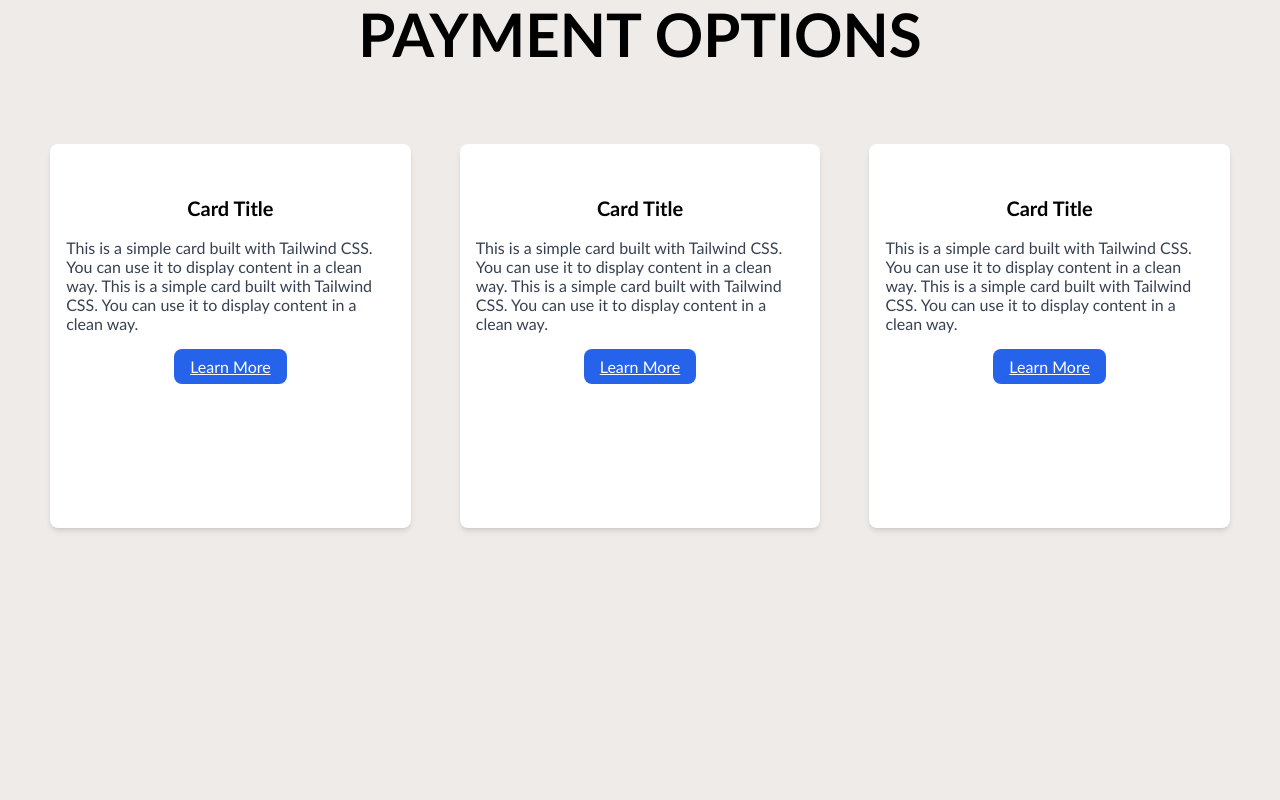
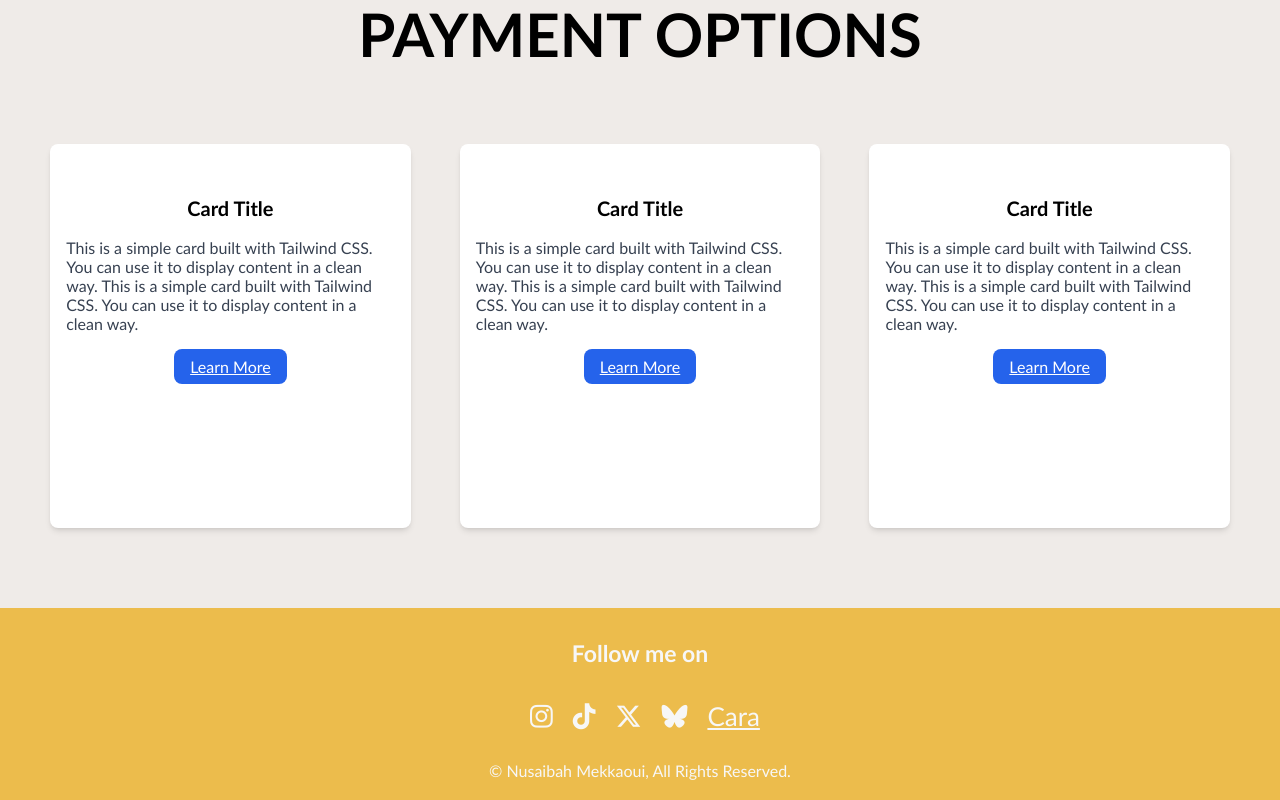
Before and after one commit to NMekks/elevvo-internship-task3-taskflow, a React (Create React App) app: page / in a window 1280 px wide. Shown: the part 2462-3262 px from the top of the page. Before the commit the page ends 3070 px from the top, so only its background shows below. Built offline with nearby package versions, Linux system fonts and the light colour scheme.

Commit message:
added footer and styling

```diff
--- a/public/index.html
+++ b/public/index.html
@@ -8,6 +8,8 @@
       name="description"
       content="Web site created using create-react-app"
     />
+    <script src="https://kit.fontawesome.com/c998e43a22.js" crossorigin="anonymous"></script>
+
     <!-- <link href="./output.css" rel="stylesheet"> -->
     <title>React App</title>
   </head>
--- a/src/App.js
+++ b/src/App.js
@@ -1,10 +1,12 @@
 import React from 'react';
 import TaskFlow from './TaskFlow';
+import Footer from './Footer';
 
 function App() {
   return (
     <div className="App">
       <TaskFlow />
+      <Footer />
     </div>
   );
 }
--- /dev/null
+++ b/src/Footer.js
@@ -0,0 +1,42 @@
+import React from "react";
+
+const Footer = () => {
+  return (
+    <footer>
+      <div id="rightfooter">
+        <h3>Follow me on</h3>
+        <div id="social-media-footer">
+          <ul>
+            <li>
+              <a href="#">
+                <i className="fa-brands fa-instagram" />
+              </a>
+            </li>
+            <li>
+              <a href="#">
+                <i className="fa-brands fa-tiktok" />
+              </a>
+            </li>
+            <li>
+              <a href="#">
+                <i className="fa-brands fa-x-twitter" />
+              </a>
+            </li>
+            <li>
+              <a href="#">
+                <i className="fa-brands fa-bluesky" />
+              </a>
+            </li>
+            <li>
+              <a href="#">Cara</a>
+            </li>
+          </ul>
+        </div>
+        <br />
+        <p>© Nusaibah Mekkaoui, All Rights Reserved.</p>
+      </div>
+    </footer>
+  );
+};
+
+export default Footer;
--- a/src/index.css
+++ b/src/index.css
@@ -62,6 +62,72 @@ body {
 }
 
 
+footer {
+  background: #ecbc4c;
+  color: rgb(247, 247, 247);
+  display: flex;
+  align-items: center;
+  align-content: center;
+  justify-content: center;
+}
+
+footer a {
+  color: rgb(247, 247, 247);
+  font-size: 26px;
+}
+
+footer a:hover {
+  color: #bd6b00;
+}
+
+footer h3 {
+  font-weight: 600;
+  font-size: 23px;
+  margin-top: 10%;
+  text-align: center;
+}
+
+footer #social-media-footer a.fa-instagram,
+footer #social-media-footer a.fa-tiktok,
+footer #social-media-footer a.fa-x-twitter {
+  color: rgb(247, 247, 247);
+  transition: 0.4s;
+}
+
+footer #social-media-footer ul {
+  display: flex;
+  list-style: none;
+  justify-content: center;
+  align-items: center;
+  align-content: center;
+  margin-right: 10%;
+  margin-bottom: 0%;
+}
+
+footer #social-media-footer ul li {
+  font-size: 25px;
+  padding: 10px;
+  transition: 0.4s;
+}
+
+footer #social-media-footer ul li:hover a .fa-instagram {
+  color: #bd6b00;
+}
+
+footer #social-media-footer ul li:hover a .fa-tiktok {
+  color: #bd6b00;
+}
+footer #social-media-footer ul li:hover a .fa-x-twitter {
+  color: #bd6b00;
+}
+footer p {
+  padding-bottom: 20px;
+  margin: auto;
+  font-size: 16px;
+  text-align: center;
+}
+
+
 /*
 code {
   font-family: source-code-pro, Menlo, Monaco, Consolas, 'Courier New',
```
